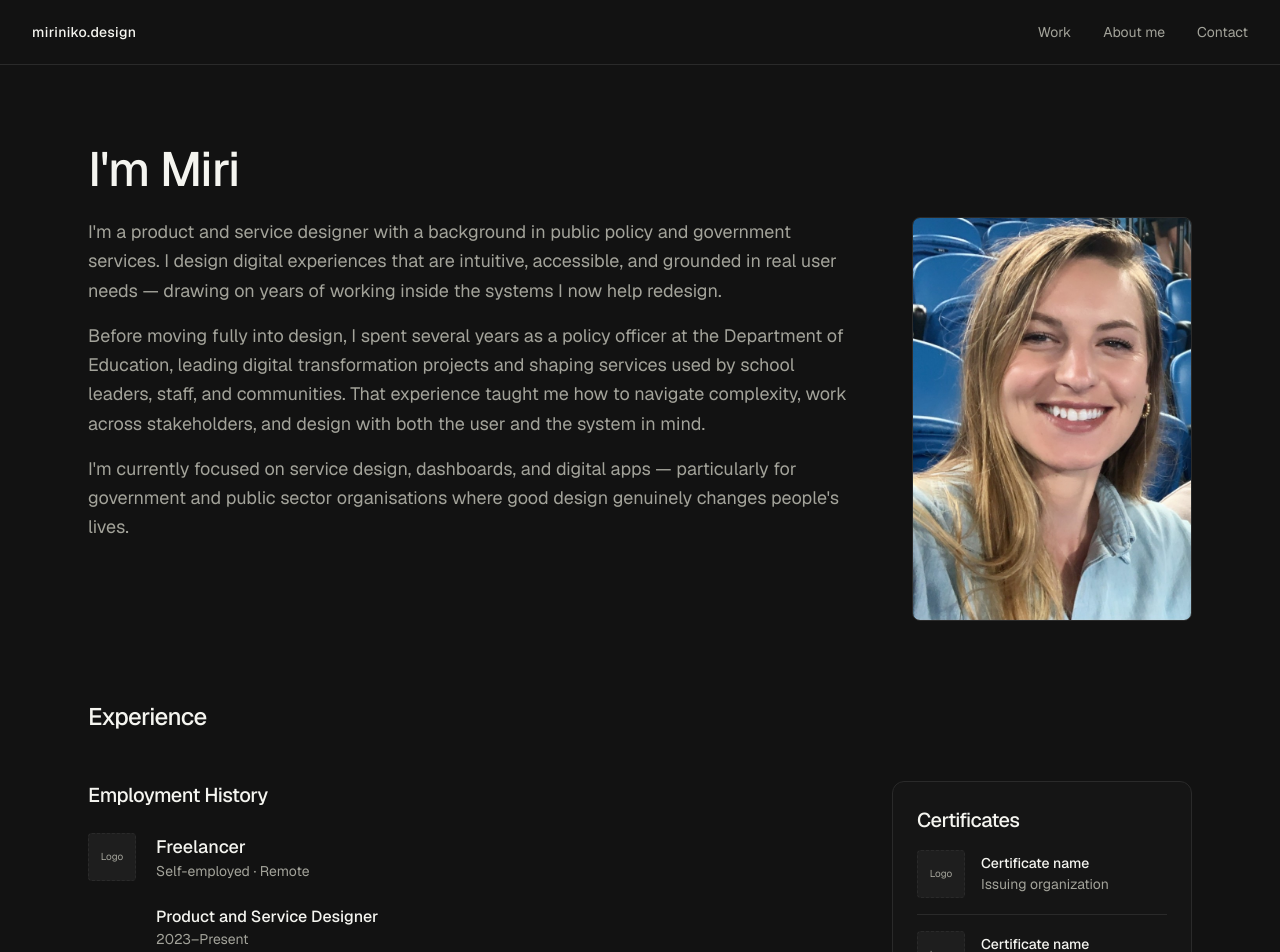
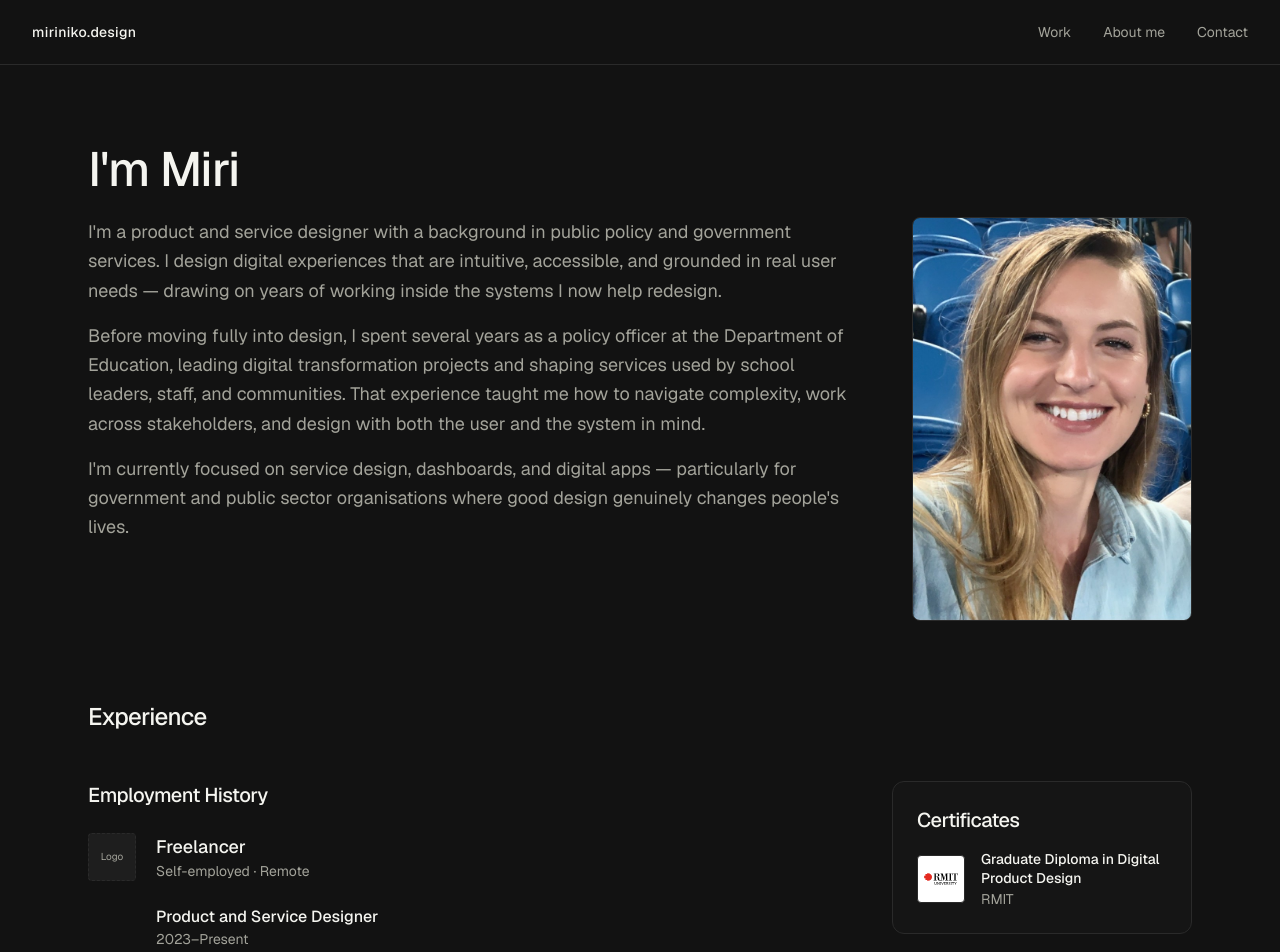
Before and after one commit to doxican/miri-portfolio, a Next.js app: page /about in a window 1280 px wide. Shown: the top 952 px of the page. Built offline with nearby package versions, Linux system fonts and the light colour scheme.

Commit message:
about me RMIT

```diff
--- a/app/about/page.tsx
+++ b/app/about/page.tsx
@@ -90,10 +90,12 @@ const notableProjects = [
 ];
 
 const certificates = [
-  { name: "Certificate name", issuer: "Issuing organization" },
-  { name: "Certificate name", issuer: "Issuing organization" },
-  { name: "Certificate name", issuer: "Issuing organization" },
-  { name: "Certificate name", issuer: "Issuing organization" },
+  {
+    name: "Graduate Diploma in Digital Product Design",
+    issuer: "RMIT",
+    logoSrc: "/logos/rmit.svg",
+    logoAlt: "RMIT University logo",
+  },
 ];
 
 export default function About() {
--- a/components/CertificateCard.tsx
+++ b/components/CertificateCard.tsx
@@ -1,14 +1,34 @@
+import Image from "next/image";
 import LogoPlaceholder from "@/components/LogoPlaceholder";
 
 type CertificateCardProps = {
   name: string;
   issuer: string;
+  logoSrc?: string;
+  logoAlt?: string;
 };
 
-export default function CertificateCard({ name, issuer }: CertificateCardProps) {
+export default function CertificateCard({
+  name,
+  issuer,
+  logoSrc,
+  logoAlt,
+}: CertificateCardProps) {
   return (
     <li className="flex items-center gap-4 py-4 first:pt-0 last:pb-0">
-      <LogoPlaceholder label="Logo" />
+      {logoSrc ? (
+        <div className="flex h-12 w-12 shrink-0 items-center justify-center rounded border border-border bg-white p-1.5">
+          <Image
+            src={logoSrc}
+            alt={logoAlt ?? `${issuer} logo`}
+            width={48}
+            height={48}
+            className="h-full w-full object-contain"
+          />
+        </div>
+      ) : (
+        <LogoPlaceholder label="Logo" />
+      )}
       <div className="min-w-0">
         <p className="text-sm font-medium leading-snug">{name}</p>
         <p className="text-sm text-muted">{issuer}</p>
```
Also changed, not shown: public/logos/rmit.svg (added).
